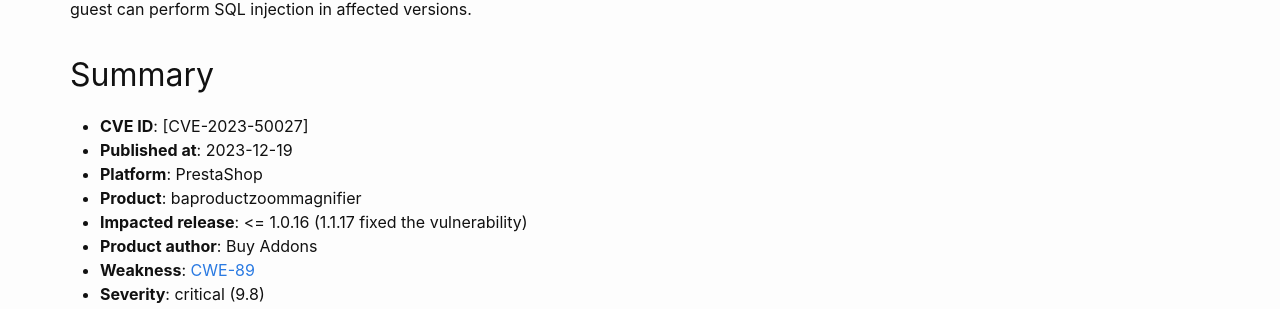
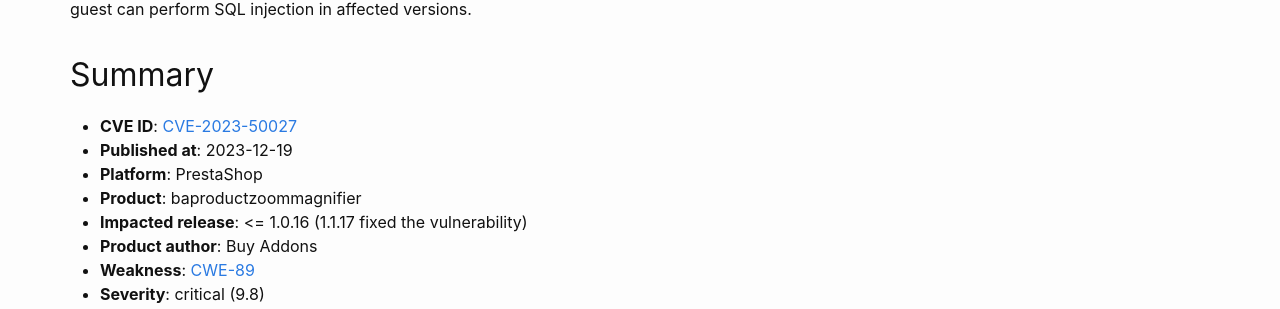
Before and after one commit to friends-of-presta/security-advisories, a Jekyll site: the page built from _posts/2023-12-19-baproductzoommagnifier.md, in a window 1280 px wide and 900 px high, scrolled down 554 px. Shown: the part 144-453 px from the top of the window. Built offline with Jekyll 4.4.1, drawn with Linux system fonts in a browser that asks for light colours; part of the change alters nothing that is shown.

```diff
--- a/_posts/2023-12-19-baproductzoommagnifier.md
+++ b/_posts/2023-12-19-baproductzoommagnifier.md
@@ -14,7 +14,7 @@ In the module "Best Zoom Magnifier Effect - BAZoom Magnifier" (baproductzoommagn
 
 ## Summary
 
-* **CVE ID**: [CVE-2023-50027]
+* **CVE ID**: [CVE-2023-50027](https://cve.mitre.org/cgi-bin/cvename.cgi?name=CVE-2023-50027)
 * **Published at**: 2023-12-19
 * **Platform**: PrestaShop
 * **Product**: baproductzoommagnifier
```
